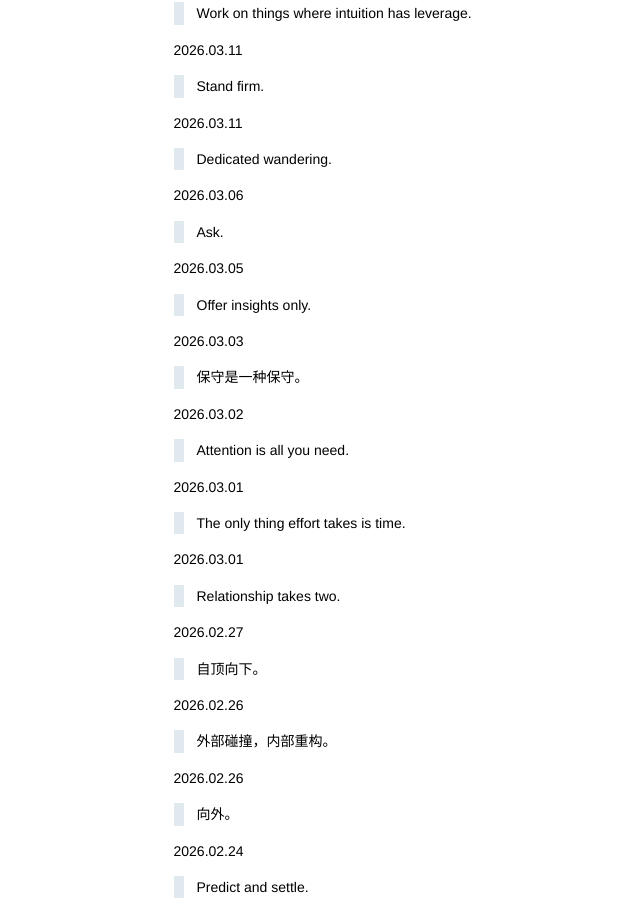
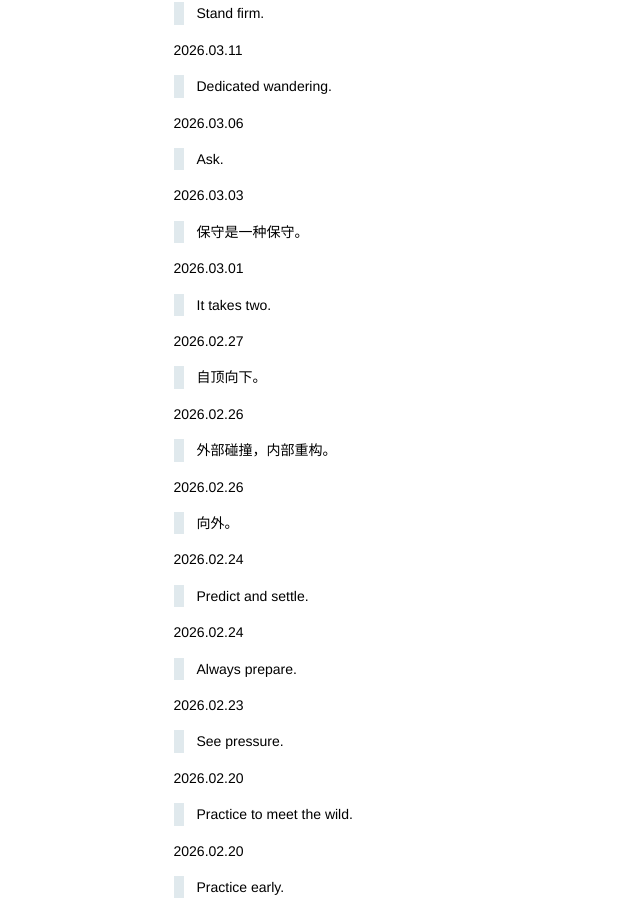
Before and after one commit to kidlj/awei, a Jekyll site: the page built from _wiki/will.md, in a window 1280 px wide and 900 px high, scrolled down 1480 px. Shown: the whole window, without its empty margins (174-814 px from the left). Built offline with Jekyll 4.4.1, drawn with Linux system fonts in a browser that asks for light colours; some of the changed text lies outside the part shown.

Commit message:
update will

```diff
--- a/_wiki/will.md
+++ b/_wiki/will.md
@@ -33,10 +33,6 @@ title: Will
 2026.04.24
 
 > Find your vibes.
-
-2026.04.23
-
-> I output insights.
 
 2026.04.09
 
@@ -90,25 +86,13 @@ title: Will
 
 > Ask.
 
-2026.03.05
-
-> Offer insights only.
-
 2026.03.03
 
 > 保守是一种保守。
 
-2026.03.02
-
-> Attention is all you need.
-
 2026.03.01
 
-> The only thing effort takes is time.
-
-2026.03.01
-
-> Relationship takes two.
+> It takes two.
 
 2026.02.27
 
```
